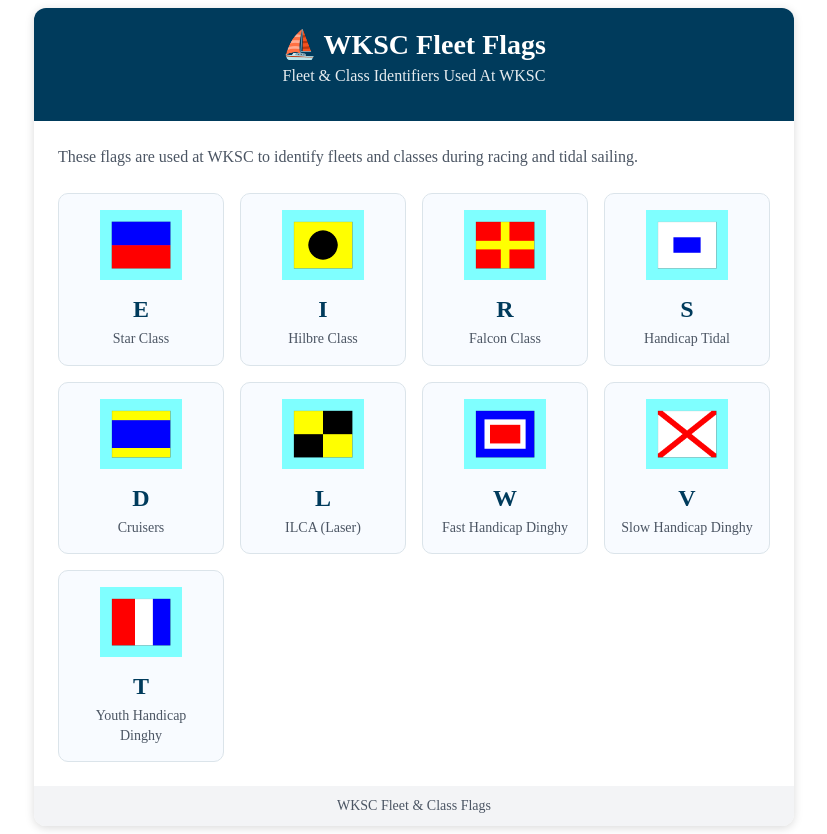
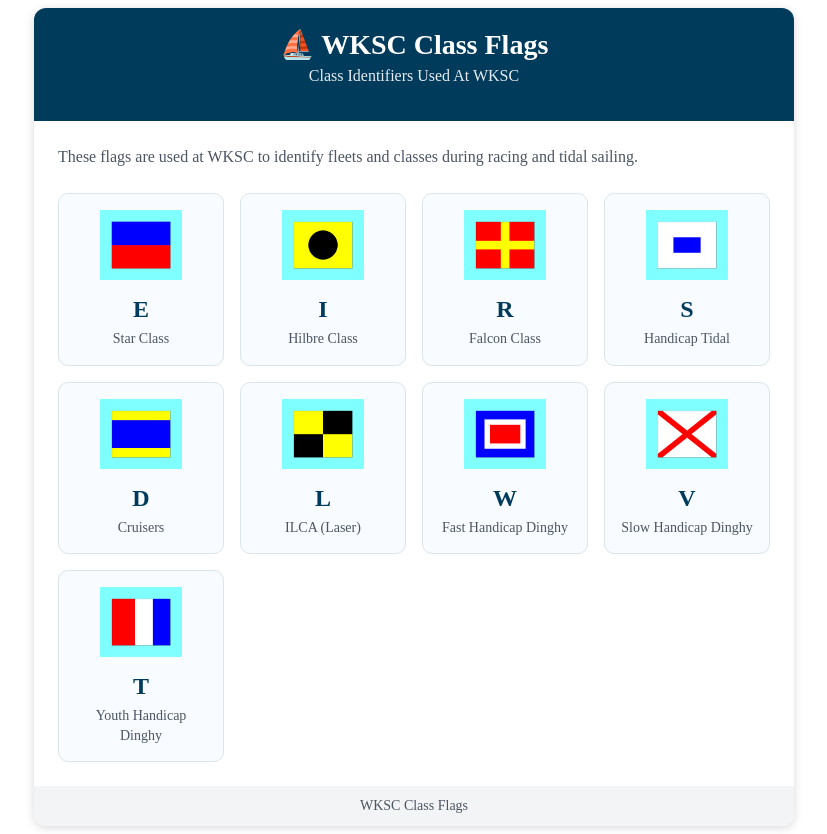
Before and after one commit to dwatkin3/wksc-starclass-web, a plain HTML site: page class-flags/index.html in a window 1280 px wide. Shown: the whole page, without its empty margins (226-1053 px from the left). Drawn offline with Linux system fonts and the light colour scheme.

Commit message:
add correct title of flags

```diff
--- a/class-flags/index.html
+++ b/class-flags/index.html
@@ -6,7 +6,7 @@
 <meta charset="UTF-8">
 <meta name="viewport" content="width=device-width, initial-scale=1.0">
 
-<title>WKSC Fleet Flags</title>
+<title>WKSC Class Flags</title>
 
 <link rel="stylesheet" href="../css/styles.css">
 
@@ -17,8 +17,8 @@
 <div class="container">
 
     <div class="header">
-        <h1>⛵ WKSC Fleet Flags</h1>
-        <p>Fleet & Class Identifiers Used At WKSC</p>
+        <h1>⛵ WKSC Class Flags</h1>
+        <p>Class Identifiers Used At WKSC</p>
     </div>
 
     <div class="flags-section">
@@ -143,7 +143,7 @@
     </div>
 
     <div class="footer">
-        WKSC Fleet & Class Flags
+        WKSC Class Flags
     </div>
 
 </div>
```
